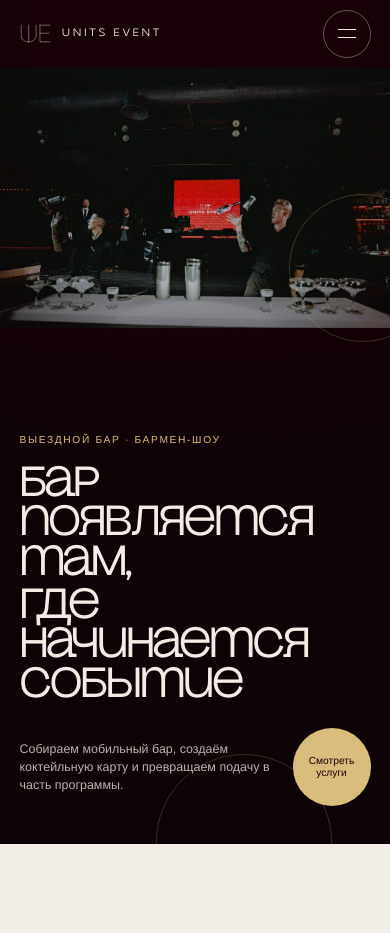
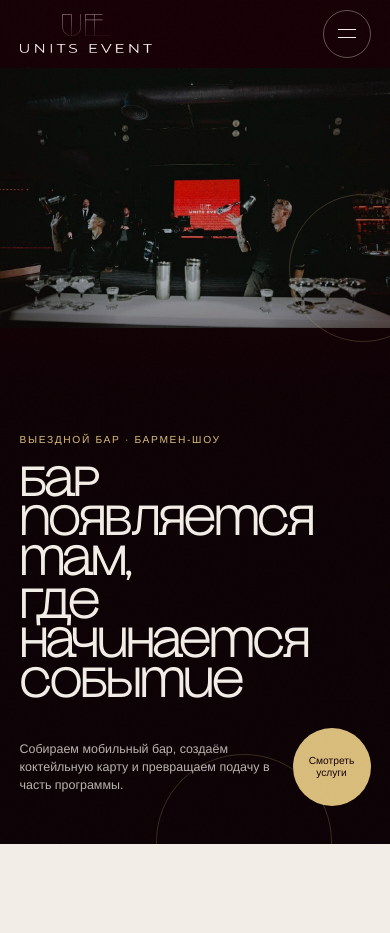
Before and after one commit to durovg4-alt/units-event-site, a website built with Vite: page src/page.html in a window 390 px wide. Shown: the top 933 px of the page. Built offline with nearby package versions, Linux system fonts and the light colour scheme; some packages are replaced by stand-ins of ours.

Commit message:
Use official logo and update solo show photo

```diff
--- a/src/page.html
+++ b/src/page.html
@@ -16,10 +16,7 @@
     <header class="site-header" data-header>
       <div class="header-inner shell">
         <a class="brand" href="#top" aria-label="UNITS EVENT — на главную">
-          <svg class="brand-mark" viewBox="0 0 104 64" aria-hidden="true">
-            <path d="M4 4v33c0 14 10 23 25 23s25-9 25-23V4M29 4v56M67 4v56h33M67 4h33M67 31h30" />
-          </svg>
-          <span>UNITS EVENT</span>
+          <img class="brand-logo" src="/assets/units-event-logo.png" alt="UNITS EVENT" />
         </a>
         <nav class="desktop-nav" aria-label="Основная навигация">
           <a href="#services">Услуги</a>
@@ -93,7 +90,7 @@
             <div class="service-price"><span>от</span><strong>550 ₽</strong><span>за коктейль</span></div>
           </article>
           <article class="service-row" data-reveal-item tabindex="0" style="--stack: 1">
-            <div class="service-media" aria-hidden="true"><img src="/assets/service-solo.webp" alt="" /></div>
+            <div class="service-media" aria-hidden="true"><img src="/assets/service-solo-client.jpeg" alt="" style="object-position: center 48%" /></div>
             <div class="service-no">02</div>
             <div class="service-title"><h3>Сольное<br />бармен-шоу</h3><p>Сценическое выступление, 5 коктейлей, реквизит, сухой лёд и элементы файер-шоу.</p></div>
             <div class="service-price"><span>от</span><strong>15 000 ₽</strong><span>за программу</span></div>
@@ -209,8 +206,7 @@
     <footer class="footer">
       <div class="shell footer-grid">
         <a class="brand footer-brand" href="#top" aria-label="UNITS EVENT — наверх">
-          <svg class="brand-mark" viewBox="0 0 104 64" aria-hidden="true"><path d="M4 4v33c0 14 10 23 25 23s25-9 25-23V4M29 4v56M67 4v56h33M67 4h33M67 31h30" /></svg>
-          <span>UNITS EVENT</span>
+          <img class="brand-logo" src="/assets/units-event-logo.png" alt="UNITS EVENT" />
         </a>
         <p>Выездной бар и бармен-шоу<br />для событий любого масштаба.</p>
         <div class="footer-meta"><span>© <span data-year></span></span><a href="https://t.me/unitsevent" target="_blank" rel="noreferrer">@unitsevent</a></div>
--- a/src/styles.css
+++ b/src/styles.css
@@ -193,22 +193,14 @@ img {
 .brand {
   display: inline-flex;
   align-items: center;
-  gap: 11px;
   justify-self: start;
   width: max-content;
-  font-family: "Transforma Mix", Arial, sans-serif;
-  letter-spacing: 0.18em;
-  font-size: 0.76rem;
-  font-weight: 500;
 }
 
-.brand-mark {
-  width: 46px;
-  overflow: visible;
-  fill: none;
-  stroke: currentColor;
-  stroke-linecap: square;
-  stroke-width: 1.35;
+.brand-logo {
+  width: 168px;
+  height: auto;
+  object-fit: contain;
 }
 
 .desktop-nav {
@@ -1229,12 +1221,11 @@ img {
     height: 68px;
   }
 
-  .brand-mark { width: 31px; }
+  .brand-logo { width: 132px; }
   .brand {
     position: relative;
     z-index: 3;
   }
-  .brand span { font-size: 0.67rem; }
 
   .hero-content {
     justify-content: flex-end;
```
Also changed, not shown: app.html (+5 -9 lines), index.html (+5 -9 lines), dist/app.html, dist/assets/page-C7-8l16Y.css (deleted), dist/assets/page-DjtmQlGz.js (renamed from dist/assets/page-y8y5GM2m.js), dist/assets/page-Dsh0kg4Q.css (added), dist/assets/service-solo-client.jpeg (added), dist/assets/units-event-logo.png (added), dist/index.html, dist/src/page.html, public/assets/service-solo-client.jpeg (added), public/assets/units-event-logo.png (added).
